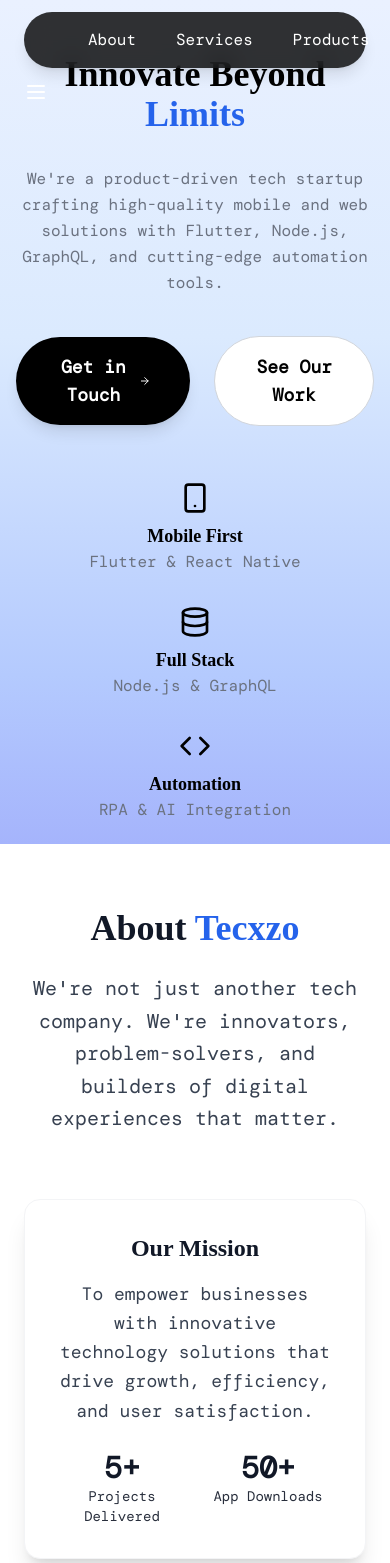
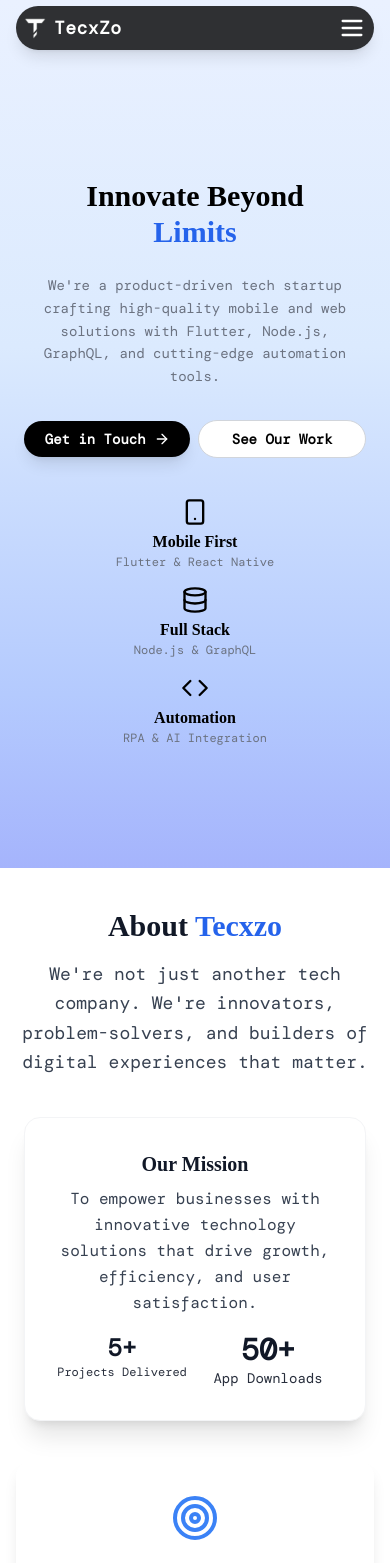
Before and after one commit to TecxZo/tecxzo, a React (Vite) app: page / in a window 390 px wide. Shown: the top 1563 px of the page. Built offline with nearby package versions, Linux system fonts and the light colour scheme; a web font is replaced by a local one.

Commit message:
responsive desing made

```diff
--- a/src/components/About.tsx
+++ b/src/components/About.tsx
@@ -6,14 +6,14 @@ const About = () => {
       id="about"
       className="pt-0 pb-20 bg-white dark:bg-black transition-colors duration-300 border-0 mt-0"
     >
-      <div className="container mx-auto px-6">
+      <div className="container mx-auto px-4 sm:px-6">
         {/* Section Heading */}
-        <div className="max-w-4xl mx-auto text-center mb-16 pt-16 md:pt-24">
-          <h2 className="text-4xl md:text-5xl font-bold text-gray-900 dark:text-white mb-6">
+        <div className="max-w-4xl mx-auto text-center mb-10 md:mb-16 pt-10 md:pt-24">
+          <h2 className="text-3xl md:text-4xl font-bold text-gray-900 dark:text-white mb-4">
             About{" "}
             <span className="text-blue-600 dark:text-blue-400">Tecxzo</span>
           </h2>
-          <p className="text-xl text-gray-700 dark:text-gray-300 leading-relaxed">
+          <p className="text-lg text-gray-700 dark:text-gray-300 leading-relaxed mb-4">
             We're not just another tech company. We're innovators,
             problem-solvers, and builders of digital experiences that matter.
           </p>
@@ -21,17 +21,17 @@ const About = () => {
 
         {/* Mission Card */}
 
-        <div className="flex justify-center mb-16">
+        <div className="flex justify-center mb-10 md:mb-16 px-2">
           <div className="bg-white dark:bg-white/5 rounded-2xl p-8 text-gray-900 dark:text-white shadow-xl border border-gray-100 dark:border-white/10 w-full max-w-xl text-center transition-colors duration-300">
-            <h4 className="text-2xl font-bold mb-4">Our Mission</h4>
-            <p className="text-lg leading-relaxed mb-6 text-gray-700 dark:text-gray-200">
+            <h4 className="text-xl font-bold mb-2">Our Mission</h4>
+            <p className="text-base leading-relaxed mb-4 text-gray-700 dark:text-gray-200">
               To empower businesses with innovative technology solutions that
               drive growth, efficiency, and user satisfaction.
             </p>
             <div className="grid grid-cols-2 gap-4">
               <div>
-                <div className="text-3xl font-bold">5+</div>
-                <div className="text-sm opacity-90">Projects Delivered</div>
+                <div className="text-2xl font-bold">5+</div>
+                <div className="text-xs opacity-90">Projects Delivered</div>
               </div>
               <div>
                 <div className="text-3xl font-bold">50+</div>
@@ -42,13 +42,13 @@ const About = () => {
         </div>
 
         {/* Features Grid */}
-        <div className="grid md:grid-cols-2 lg:grid-cols-4 gap-8">
+        <div className="grid grid-cols-1 sm:grid-cols-2 lg:grid-cols-4 gap-6 md:gap-8">
           <div className="text-center p-8 bg-white/5 dark:bg-white/10 backdrop-blur-xl rounded-2xl border border-white/10 shadow-lg transition-all duration-300 flex flex-col items-center hover:scale-[1.03] hover:shadow-2xl">
             <Target className="h-12 w-12 text-blue-500 mb-4" />
-            <h4 className="text-xl font-semibold text-gray-900 dark:text-white mb-2">
+            <h4 className="text-lg font-semibold text-gray-900 dark:text-white mb-1">
               Innovation
             </h4>
-            <p className="text-gray-700 dark:text-gray-300">
+            <p className="text-sm text-gray-700 dark:text-gray-300">
               Cutting-edge solutions using the latest technologies
             </p>
           </div>
--- a/src/components/Hero.tsx
+++ b/src/components/Hero.tsx
@@ -3,7 +3,7 @@ import { ArrowRight, Code, Smartphone, Database } from "lucide-react";
 
 const Hero = () => {
   return (
-    <section className="relative min-h-screen bg-white dark:bg-black text-black dark:text-white overflow-hidden transition-colors duration-300 flex flex-col justify-center items-center">
+    <section className="relative min-h-screen bg-white dark:bg-black text-black dark:text-white overflow-hidden transition-colors duration-300 flex flex-col justify-center items-center pt-6 md:pt-0 px-4 sm:px-4">
       {/* Light mode gradient background */}
       <div className="absolute inset-0 pointer-events-none block dark:hidden">
         <div
@@ -27,53 +27,53 @@ const Hero = () => {
           }}
         />
       </div>
-      <div className="relative z-10 w-full flex flex-col items-center justify-center min-h-screen px-4">
+      <div className="relative z-10 w-full flex flex-col items-center justify-center min-h-screen px-2 sm:px-4">
         <div className="w-full max-w-6xl mx-auto flex flex-col items-center justify-center">
-          <h1 className="text-4xl md:text-6xl font-extrabold text-center text-black dark:text-white mb-8 mt-8">
+          <h1 className="text-3xl md:text-5xl font-extrabold text-center text-black dark:text-white mb-6 mt-8">
             Innovate Beyond
             <span className="block text-blue-600 dark:text-transparent dark:bg-clip-text dark:bg-gradient-to-r dark:from-blue-400 dark:via-blue-300 dark:to-purple-400">
               Limits
             </span>
           </h1>
-          <p className="text-base md:text-lg text-gray-500 dark:text-gray-300 text-center mb-10 max-w-2xl leading-relaxed">
+          <p className="text-sm md:text-base text-gray-500 dark:text-gray-300 text-center mb-8 max-w-2xl leading-relaxed">
             We're a product-driven tech startup crafting high-quality mobile and
             web solutions with Flutter, Node.js, GraphQL, and cutting-edge
             automation tools.
           </p>
-          <div className="flex flex-row items-center gap-6 mb-14">
-            <button className="bg-black dark:bg-white text-white dark:text-black font-semibold px-10 py-4 rounded-full text-lg shadow-lg hover:bg-gray-900 dark:hover:bg-gray-200 transition-all duration-200 flex items-center space-x-2">
+          <div className="flex flex-row items-center gap-2 md:gap-4 mb-8 md:mb-12 w-full justify-center">
+            <button className="bg-black dark:bg-white text-white dark:text-black font-semibold px-3 py-2 rounded-full text-sm shadow-lg hover:bg-gray-900 dark:hover:bg-gray-200 transition-all duration-200 flex items-center space-x-2 w-full md:w-auto justify-center">
               <span>Get in Touch</span>
-              <ArrowRight className="h-5 w-5" />
+              <ArrowRight className="h-4 w-4" />
             </button>
-            <button className="bg-white dark:bg-transparent border border-gray-300 dark:border-white text-black dark:text-white font-semibold px-10 py-4 rounded-full text-lg hover:bg-gray-100 dark:hover:bg-white dark:hover:text-black transition-all duration-200">
+            <button className="bg-white dark:bg-transparent border border-gray-300 dark:border-white text-black dark:text-white font-semibold px-3 py-2 rounded-full text-sm hover:bg-gray-100 dark:hover:bg-white dark:hover:text-black transition-all duration-200 w-full md:w-auto justify-center">
               See Our Work
             </button>
           </div>
-          <div className="grid grid-cols-1 md:grid-cols-3 gap-8 w-full">
+          <div className="grid grid-cols-1 md:grid-cols-3 gap-4 md:gap-6 w-full mt-2">
             <div className="flex flex-col items-center">
-              <Smartphone className="h-8 w-8 text-black dark:text-blue-400 mb-2" />
-              <h3 className="font-semibold text-lg text-black dark:text-white">
+              <Smartphone className="h-7 w-7 text-black dark:text-blue-400 mb-1" />
+              <h3 className="font-semibold text-base text-black dark:text-white">
                 Mobile First
               </h3>
-              <p className="text-gray-500 dark:text-gray-400">
+              <p className="text-xs text-gray-500 dark:text-gray-400">
                 Flutter & React Native
               </p>
             </div>
             <div className="flex flex-col items-center">
-              <Database className="h-8 w-8 text-black dark:text-blue-400 mb-2" />
-              <h3 className="font-semibold text-lg text-black dark:text-white">
+              <Database className="h-7 w-7 text-black dark:text-blue-400 mb-1" />
+              <h3 className="font-semibold text-base text-black dark:text-white">
                 Full Stack
               </h3>
-              <p className="text-gray-500 dark:text-gray-400">
+              <p className="text-xs text-gray-500 dark:text-gray-400">
                 Node.js & GraphQL
               </p>
             </div>
             <div className="flex flex-col items-center">
-              <Code className="h-8 w-8 text-black dark:text-blue-400 mb-2" />
-              <h3 className="font-semibold text-lg text-black dark:text-white">
+              <Code className="h-7 w-7 text-black dark:text-blue-400 mb-1" />
+              <h3 className="font-semibold text-base text-black dark:text-white">
                 Automation
               </h3>
-              <p className="text-gray-500 dark:text-gray-400">
+              <p className="text-xs text-gray-500 dark:text-gray-400">
                 RPA & AI Integration
               </p>
             </div>
--- a/src/components/Navigation.tsx
+++ b/src/components/Navigation.tsx
@@ -49,23 +49,24 @@ const Navigation = () => {
 
   return (
     <nav className="fixed top-0 w-full z-50 bg-transparent">
-      <div className="container mx-auto px-6">
-        <div className="flex items-center justify-center h-20">
+      <div className="container mx-auto px-4 sm:px-6">
+        <div className="flex items-center justify-between h-14 md:h-20">
           {/* NavBar Pill Container (everything inside) */}
-          <div className="flex items-center justify-between w-full max-w-4xl px-6 py-2 rounded-full bg-black/80 dark:bg-black/80 shadow-lg backdrop-blur-md">
+          <div className="flex items-center justify-between w-full max-w-4xl mx-auto px-2 sm:px-6 py-1.5 md:py-2 rounded-full bg-black/80 dark:bg-black/80 shadow-lg backdrop-blur-md min-h-[44px] md:min-h-[64px]">
             {/* Logo */}
-            <div className="flex items-center space-x-3">
+            <div className="flex items-center space-x-2 sm:space-x-3">
               <img
                 src="assets/companylogo.png"
                 alt="Description"
                 style={{ width: "22px", height: "22px" }}
+                className="block"
               />
-              <span className="text-white font-bold text-lg tracking-wide hidden sm:inline dark:text-white">
+              <span className="text-white font-bold text-lg tracking-wide inline dark:text-white">
                 TecxZo
               </span>
             </div>
             {/* Nav Items */}
-            <div className="flex space-x-6 ml-8">
+            <div className="hidden md:flex space-x-4 lg:space-x-6 ml-2 lg:ml-8">
               <button
                 onClick={() => scrollToSection("about")}
                 className="font-sans font-medium text-base px-2 py-1 rounded-full text-white dark:text-white hover:bg-white/10 transition-colors"
@@ -92,10 +93,10 @@ const Navigation = () => {
               </button>
             </div>
             {/* Right Side: Toggle & Login */}
-            <div className="flex items-center space-x-4 ml-8">
+            <div className="hidden md:flex items-center space-x-2 lg:space-x-4 ml-2 lg:ml-8">
               <button
                 onClick={toggleDarkMode}
-                className="flex items-center justify-center w-10 h-10 rounded-full border border-white/20 text-white hover:bg-white/10 transition-colors"
+                className="flex items-center justify-center w-9 h-9 lg:w-10 lg:h-10 rounded-full border border-white/20 text-white hover:bg-white/10 transition-colors"
               >
                 {isDarkMode ? (
                   <Sun className="h-5 w-5" />
@@ -104,7 +105,7 @@ const Navigation = () => {
                 )}
                 <span className="sr-only">Toggle dark mode</span>
               </button>
-              <button className="flex items-center text-white font-medium text-base space-x-2 px-3 py-1">
+              <button className="flex items-center text-white font-medium text-base space-x-2 px-2 lg:px-3 py-1">
                 {/* Custom SVG for fingerprint */}
                 <span
                   className="inline-block"
@@ -136,24 +137,25 @@ const Navigation = () => {
                 <span>Login</span>
               </button>
             </div>
-          </div>
-        </div>
-        {/* Mobile menu button */}
-        <div className="md:hidden">
+            {/* Hamburger menu for mobile */}
+            <div className="flex md:hidden items-center">
               <button
                 onClick={() => setIsMobileMenuOpen(!isMobileMenuOpen)}
-            className="text-white hover:text-blue-400 transition-colors"
+                className="text-white hover:text-blue-400 transition-colors focus:outline-none"
+                aria-label="Toggle menu"
               >
                 {isMobileMenuOpen ? (
-              <X className="h-6 w-6" />
+                  <X className="h-7 w-7" />
                 ) : (
-              <Menu className="h-6 w-6" />
+                  <Menu className="h-7 w-7" />
                 )}
               </button>
             </div>
+          </div>
+        </div>
         {/* Mobile Menu */}
         {isMobileMenuOpen && (
-          <div className="md:hidden bg-black/95 backdrop-blur-md">
+          <div className="md:hidden bg-black/95 backdrop-blur-md rounded-xl mt-2 mx-2">
             <div className="px-2 pt-2 pb-3 space-y-1">
               <button
                 onClick={() => scrollToSection("about")}
@@ -206,9 +208,9 @@ const Navigation = () => {
                     <path
                       d="M6.23454 19.3052C6.42429 18.8483 6.59884 18.3835 6.75758 17.9114M14.4235 21.0018C14.6981 20.2273 14.9417 19.4381 15.1528 18.6357C15.3443 17.9077 15.5091 17.1689 15.646 16.4204M19.6893 17.2526C20.0652 15.2266 20.2617 13.1377 20.2617 11.0028C20.2617 6.44492 16.5668 2.75 12.0089 2.75C10.7138 2.75 9.48836 3.04832 8.39758 3.57999M3.26172 15.1545C3.58481 13.8235 3.75605 12.4332 3.75605 11.0028C3.75605 9.20753 4.32931 7.54611 5.30276 6.19165M12.0093 11.0028C12.0093 13.8505 11.5478 16.5903 10.6955 19.1517C10.4762 19.8107 10.231 20.458 9.9611 21.0922M7.67682 14C7.8124 13.0204 7.88247 12.0198 7.88247 11.0028C7.88247 8.72388 9.72993 6.87642 12.0089 6.87642C14.2878 6.87642 16.1353 8.72388 16.1353 11.0028C16.1353 11.5049 16.1229 12.004 16.0985 12.5"
                       stroke="#E6E6E6"
-                      stroke-width="1.5"
-                      stroke-linecap="round"
-                      stroke-linejoin="round"
+                      strokeWidth="1.5"
+                      strokeLinecap="round"
+                      strokeLinejoin="round"
                     ></path>
                     <path
                       d="M6.23454 19.3052C6.42429 18.8483 6.59884 18.3835 6.75758 17.9114M14.4235 21.0018C14.6981 20.2273 14.9417 19.4381 15.1528 18.6357C15.3443 17.9077 15.5091 17.1689 15.646 16.4204M19.6893 17.2526C20.0652 15.2266 20.2617 13.1377 20.2617 11.0028C20.2617 6.44492 16.5668 2.75 12.0089 2.75C10.7138 2.75 9.48836 3.04832 8.39758 3.57999M3.26172 15.1545C3.58481 13.8235 3.75605 12.4332 3.75605 11.0028C3.75605 9.20753 4.32931 7.54611 5.30276 6.19165M12.0093 11.0028C12.0093 13.8505 11.5478 16.5903 10.6955 19.1517C10.4762 19.8107 10.231 20.458 9.9611 21.0922M7.67682 14C7.8124 13.0204 7.88247 12.0198 7.88247 11.0028C7.88247 8.72388 9.72993 6.87642 12.0089 6.87642C14.2878 6.87642 16.1353 8.72388 16.1353 11.0028C16.1353 11.5049 16.1229 12.004 16.0985 12.5"
```
Also changed, not shown: src/components/Contact.tsx (+7 -7 lines), src/components/Footer.tsx (+4 -4 lines), src/components/Products.tsx (+7 -7 lines), src/components/Services.tsx (+7 -7 lines). Lines whose indentation alone changed are shown as unchanged.
